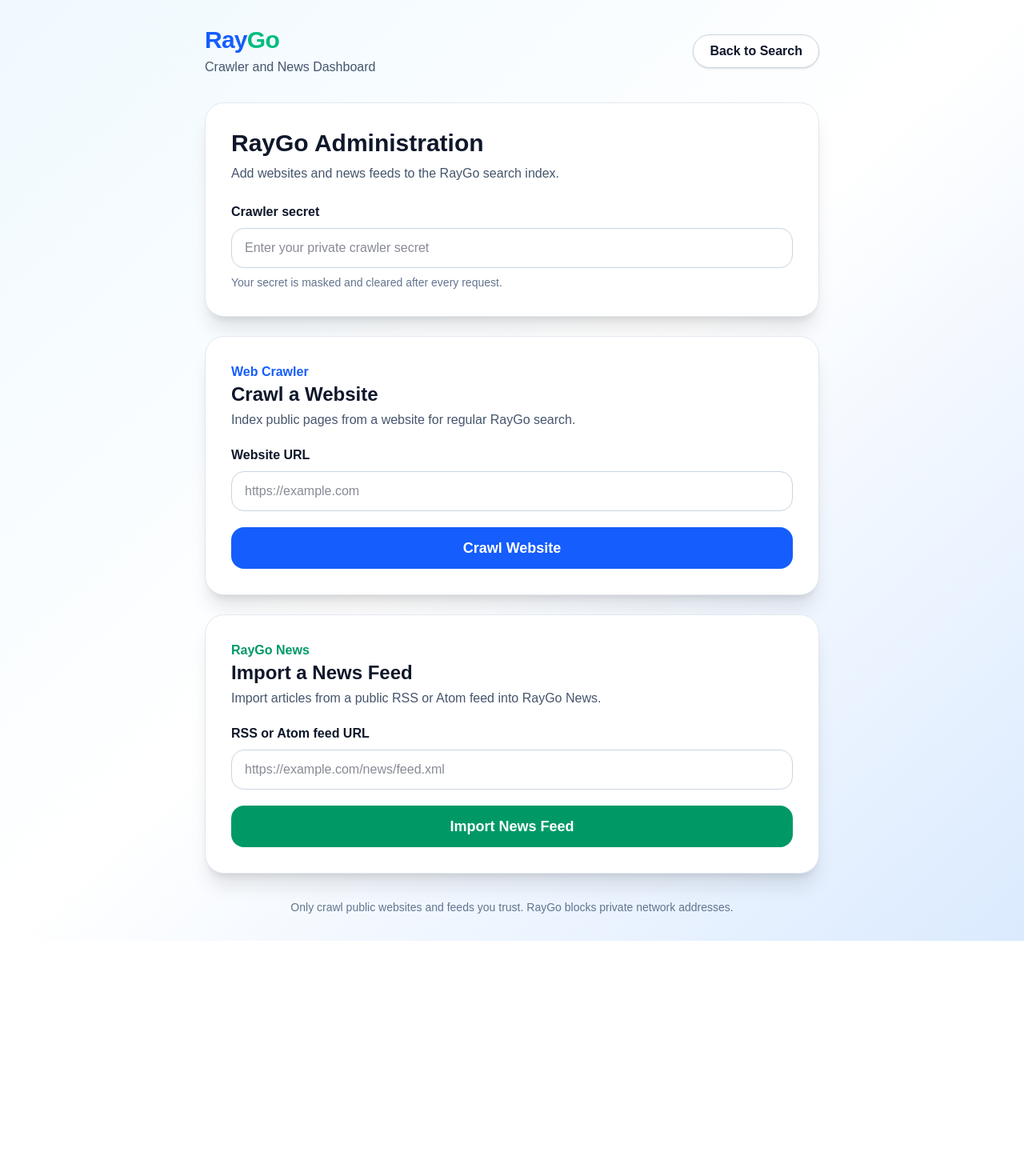
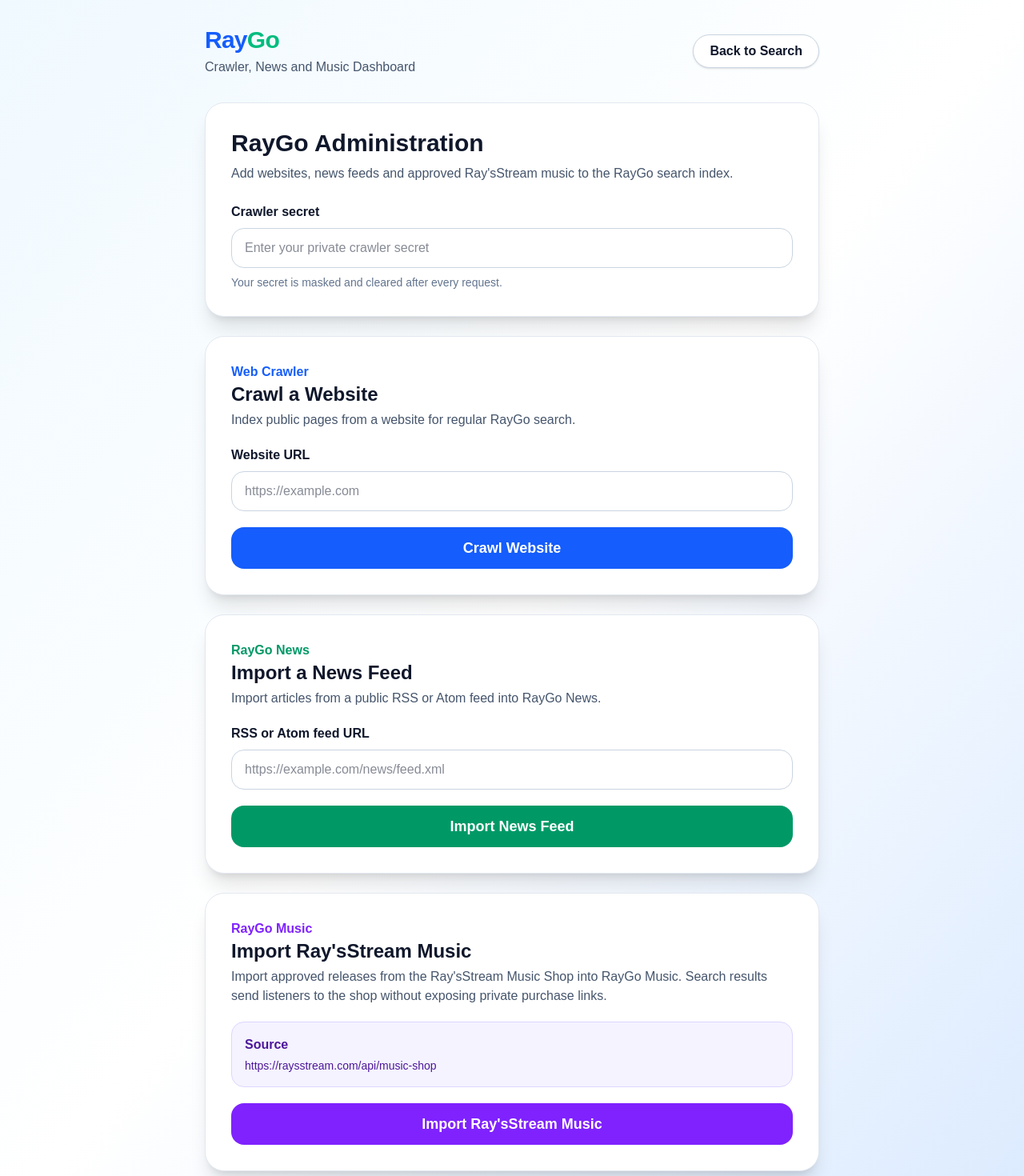
Before and after one commit to greentreerecord-hue/raygo, a Next.js app: page /crawler-dashboard in a window 1280 px wide. Shown: the top 1470 px of the page at 80% size. Before the commit the page ends 1176 px from the top, so only its background shows below. Built offline with nearby package versions, Linux system fonts and the light colour scheme.

Commit message:
Add music importer to crawler dashboard

```diff
--- a/app/crawler-dashboard/page.tsx
+++ b/app/crawler-dashboard/page.tsx
@@ -14,6 +14,8 @@
   errors?: string[];
 };
 
+type ActionType = "crawler" | "news" | "music";
+
 export default function CrawlerDashboardPage() {
   const [websiteUrl, setWebsiteUrl] = useState("");
   const [feedUrl, setFeedUrl] = useState("");
@@ -21,14 +23,13 @@
 
   const [message, setMessage] = useState("");
   const [resultLinks, setResultLinks] = useState<string[]>([]);
-  const [working, setWorking] = useState<
-    "crawler" | "news" | null
-  >(null);
+  const [working, setWorking] =
+    useState<ActionType | null>(null);
 
   async function sendRequest(
     endpoint: string,
     body: Record<string, string>,
-    action: "crawler" | "news"
+    action: ActionType
   ) {
     const secret = crawlerSecret.trim();
 
@@ -55,7 +56,8 @@
 
       if (!response.ok) {
         throw new Error(
-          data.error || "The request could not be completed."
+          data.error ||
+            "The request could not be completed."
         );
       }
 
@@ -71,6 +73,12 @@
           `Success! RayGo imported ${
             data.importedCount ?? links.length
           } news article(s).`
+        );
+      } else if (action === "music") {
+        setMessage(
+          `Success! RayGo imported ${
+            data.importedCount ?? links.length
+          } music release(s).`
         );
       } else {
         setMessage(
@@ -118,7 +126,9 @@
     const url = feedUrl.trim();
 
     if (!url) {
-      setMessage("Enter a public RSS or Atom feed URL.");
+      setMessage(
+        "Enter a public RSS or Atom feed URL."
+      );
       return;
     }
 
@@ -126,6 +136,18 @@
       "/api/news/import",
       { feedUrl: url },
       "news"
+    );
+  }
+
+  async function importMusic(
+    event: FormEvent<HTMLFormElement>
+  ) {
+    event.preventDefault();
+
+    await sendRequest(
+      "/api/music/import",
+      {},
+      "music"
     );
   }
 
@@ -141,11 +163,13 @@
               className="text-3xl font-black tracking-tight"
             >
               <span className="text-blue-600">Ray</span>
-              <span className="text-emerald-500">Go</span>
+              <span className="text-emerald-500">
+                Go
+              </span>
             </Link>
 
             <p className="mt-1 text-slate-600">
-              Crawler and News Dashboard
+              Crawler, News and Music Dashboard
             </p>
           </div>
 
@@ -163,7 +187,8 @@
           </h1>
 
           <p className="mt-2 text-slate-600">
-            Add websites and news feeds to the RayGo search
+            Add websites, news feeds and approved
+            Ray&apos;sStream music to the RayGo search
             index.
           </p>
 
@@ -290,6 +315,47 @@
           </form>
         </section>
 
+        <section className="mb-6 rounded-3xl border border-slate-200 bg-white p-6 shadow-xl sm:p-8">
+          <div className="mb-5">
+            <p className="font-bold text-violet-600">
+              RayGo Music
+            </p>
+
+            <h2 className="text-2xl font-black">
+              Import Ray&apos;sStream Music
+            </h2>
+
+            <p className="mt-1 text-slate-600">
+              Import approved releases from the
+              Ray&apos;sStream Music Shop into RayGo Music.
+              Search results send listeners to the shop
+              without exposing private purchase links.
+            </p>
+          </div>
+
+          <form onSubmit={importMusic}>
+            <div className="rounded-2xl border border-violet-200 bg-violet-50 p-4 text-violet-900">
+              <p className="font-bold">
+                Source
+              </p>
+
+              <p className="mt-1 break-all text-sm">
+                https://raysstream.com/api/music-shop
+              </p>
+            </div>
+
+            <button
+              type="submit"
+              disabled={working !== null}
+              className="mt-5 w-full rounded-2xl bg-violet-600 px-6 py-3 text-lg font-bold text-white hover:bg-violet-700 disabled:cursor-not-allowed disabled:opacity-60"
+            >
+              {working === "music"
+                ? "Importing Music..."
+                : "Import Ray'sStream Music"}
+            </button>
+          </form>
+        </section>
+
         {message && (
           <section
             className={`mb-6 rounded-2xl border p-5 ${
```
